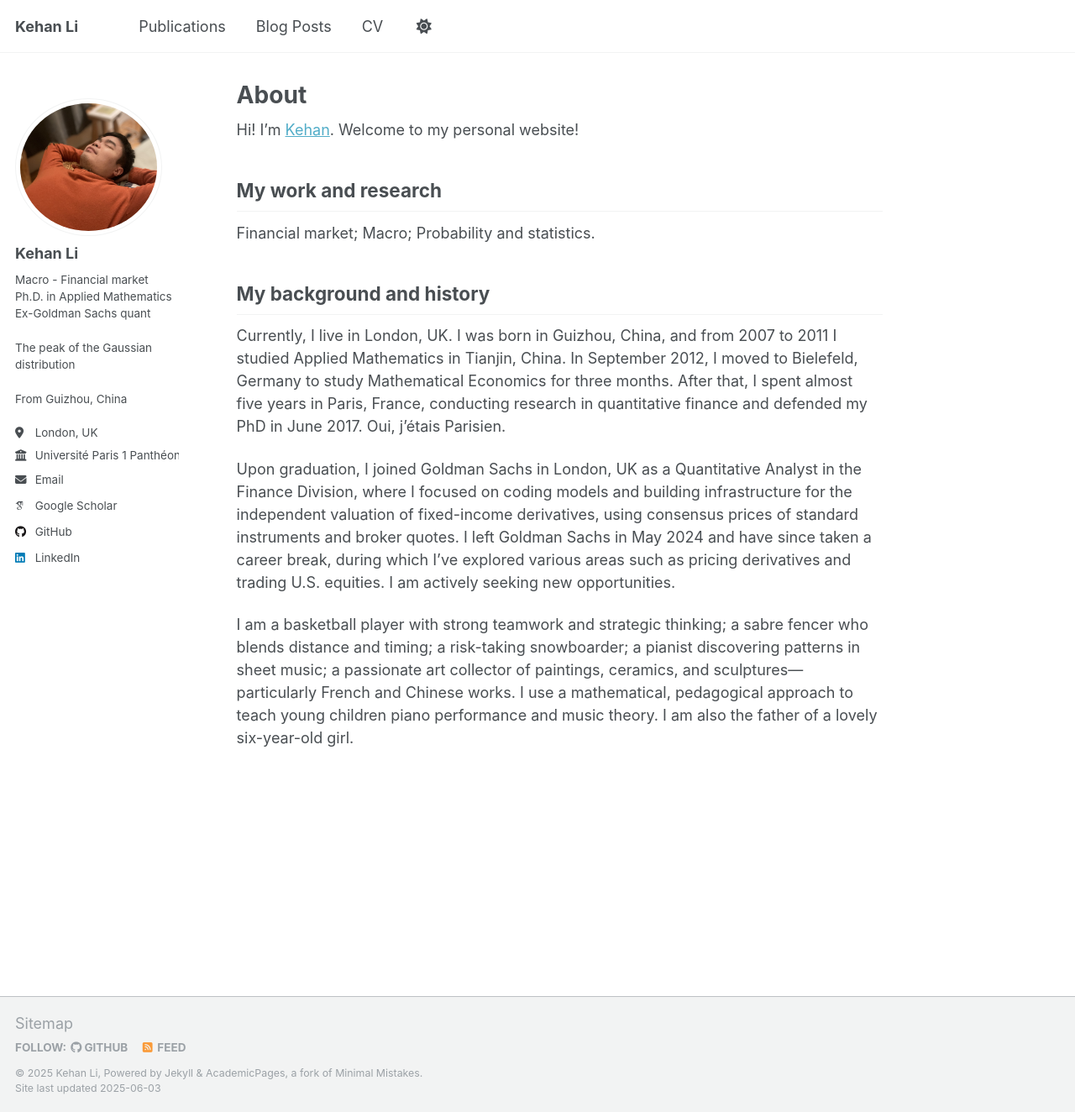
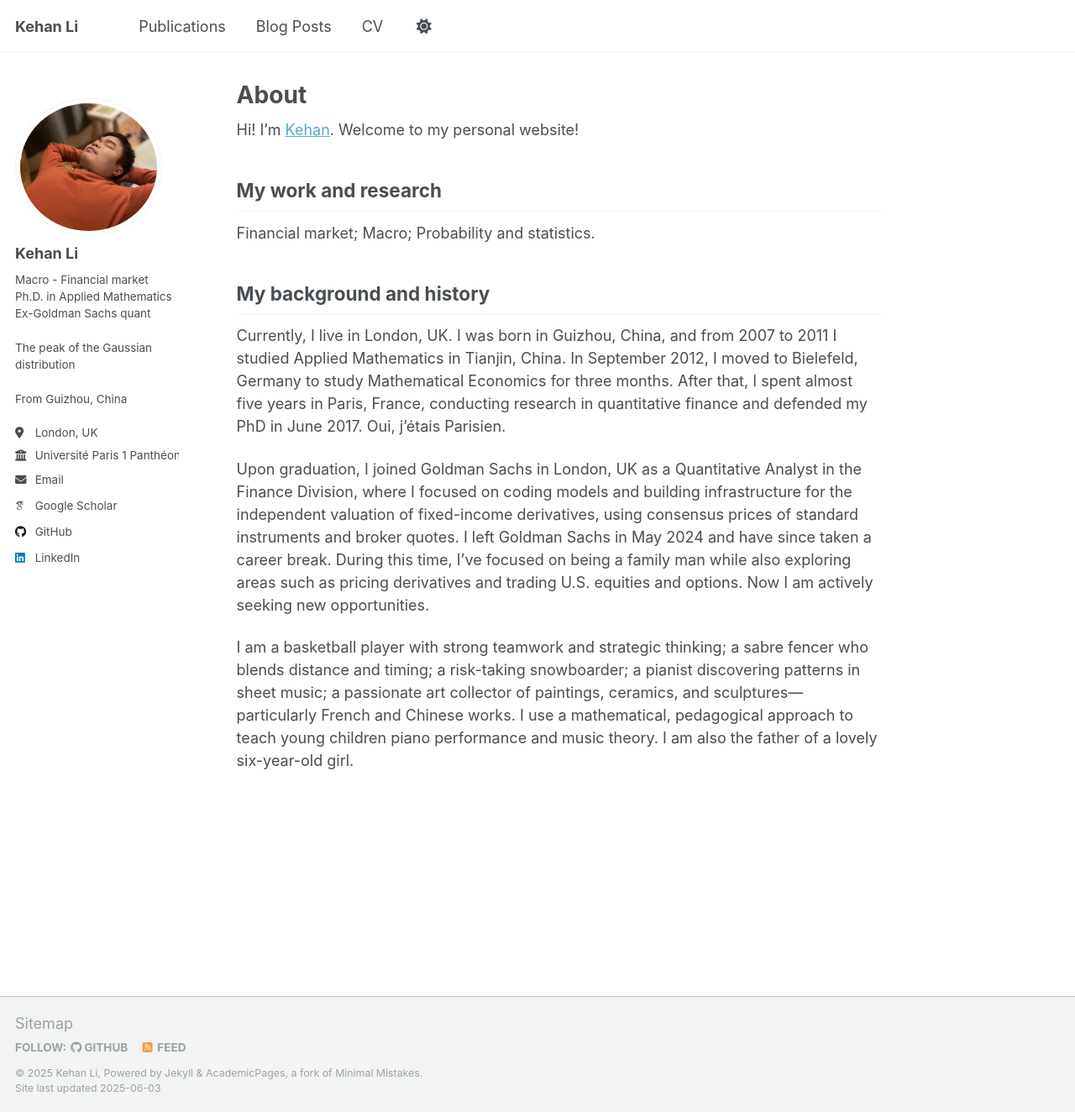
Before and after one commit to KehanLi-1123/KehanLi.github.io, a Jekyll site: the page built from _pages/about.md, in a window 1280 px wide and 1324 px high. Shown: the whole window at 84% size. Built offline with Jekyll 4.4.1, drawn with Linux system fonts in a browser that asks for light colours; some web fonts are replaced.

Commit message:
Update about.md

```diff
--- a/_pages/about.md
+++ b/_pages/about.md
@@ -16,6 +16,6 @@ My background and history
 ------
 Currently, I live in London, UK. I was born in Guizhou, China, and from 2007 to 2011 I studied Applied Mathematics in Tianjin, China. In September 2012, I moved to Bielefeld, Germany to study Mathematical Economics for three months. After that, I spent almost five years in Paris, France, conducting research in quantitative finance and defended my PhD in June 2017. Oui, j’étais Parisien.
 
-Upon graduation, I joined Goldman Sachs in London, UK as a Quantitative Analyst in the Finance Division, where I focused on coding models and building infrastructure for the independent valuation of fixed-income derivatives, using consensus prices of standard instruments and broker quotes. I left Goldman Sachs in May 2024 and have since taken a career break, during which I’ve explored various areas such as pricing derivatives and trading U.S. equities. I am actively seeking new opportunities.
+Upon graduation, I joined Goldman Sachs in London, UK as a Quantitative Analyst in the Finance Division, where I focused on coding models and building infrastructure for the independent valuation of fixed-income derivatives, using consensus prices of standard instruments and broker quotes. I left Goldman Sachs in May 2024 and have since taken a career break. During this time, I’ve focused on being a family man while also exploring areas such as pricing derivatives and trading U.S. equities and options. Now I am actively seeking new opportunities.
 
 I am a basketball player with strong teamwork and strategic thinking; a sabre fencer who blends distance and timing; a risk-taking snowboarder; a pianist discovering patterns in sheet music; a passionate art collector of paintings, ceramics, and sculptures—particularly French and Chinese works. I use a mathematical, pedagogical approach to teach young children piano performance and music theory. I am also the father of a lovely six-year-old girl.
```
